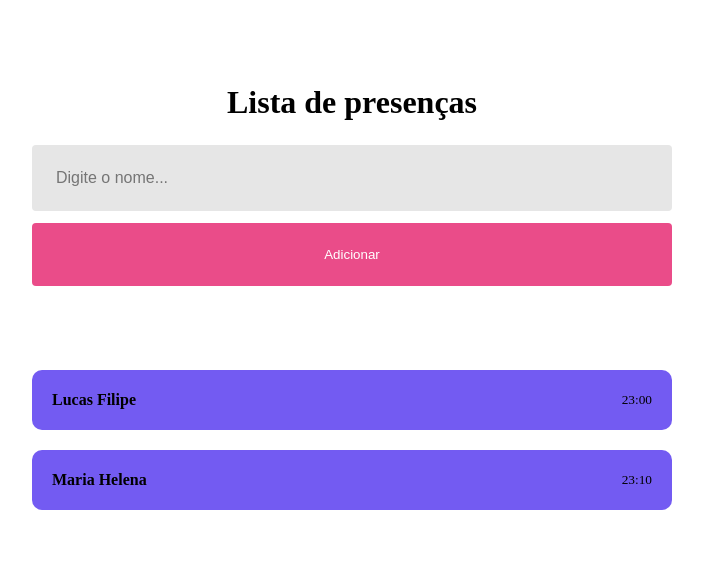
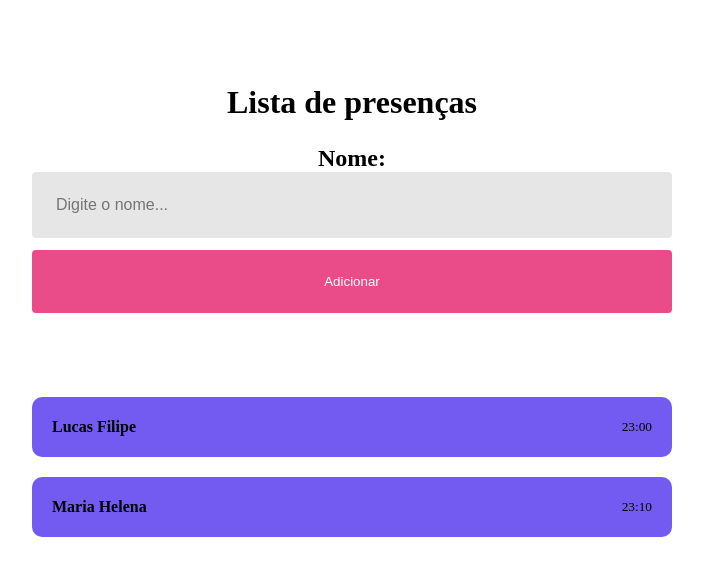
Before and after one commit to lucasFilppe/trilha-especializar-frontEnd, a React (Vite) app in the folder 2-fundamentos-react/reactapp/: page / in a window 1280 px wide. Shown: the top 576 px of the page, without its empty margins (288-991 px from the left). Built offline with nearby package versions, Linux system fonts and the light colour scheme.

Commit message:
estado react

```diff
--- a/2-fundamentos-react/reactapp/src/pages/Home/Home.tsx
+++ b/2-fundamentos-react/reactapp/src/pages/Home/Home.tsx
@@ -1,14 +1,21 @@
+import { useState } from "react"
 import Card from "../../components/Card"
 import { Container } from "./style"
 
 
 function Home() {
-
+  //estado para lidar com mudança de nome
+  const [studentName, setStudentName] = useState('')
 
   return (
     <Container>
       <h1>Lista de presenças</h1>
-      <input type="text" placeholder="Digite o nome..." />
+      <h2>Nome: {studentName}</h2>
+      <input
+        type="text"
+        placeholder="Digite o nome..."
+        onChange={e => setStudentName(e.target.value)}
+      />
       <button type="button">Adicionar</button>
       <Card name="Lucas Filipe" time='23:00'/>
       <Card name="Maria Helena" time='23:10'/>
```
Also changed, not shown: 1 other file (tests, documents, lock files or other folders).
